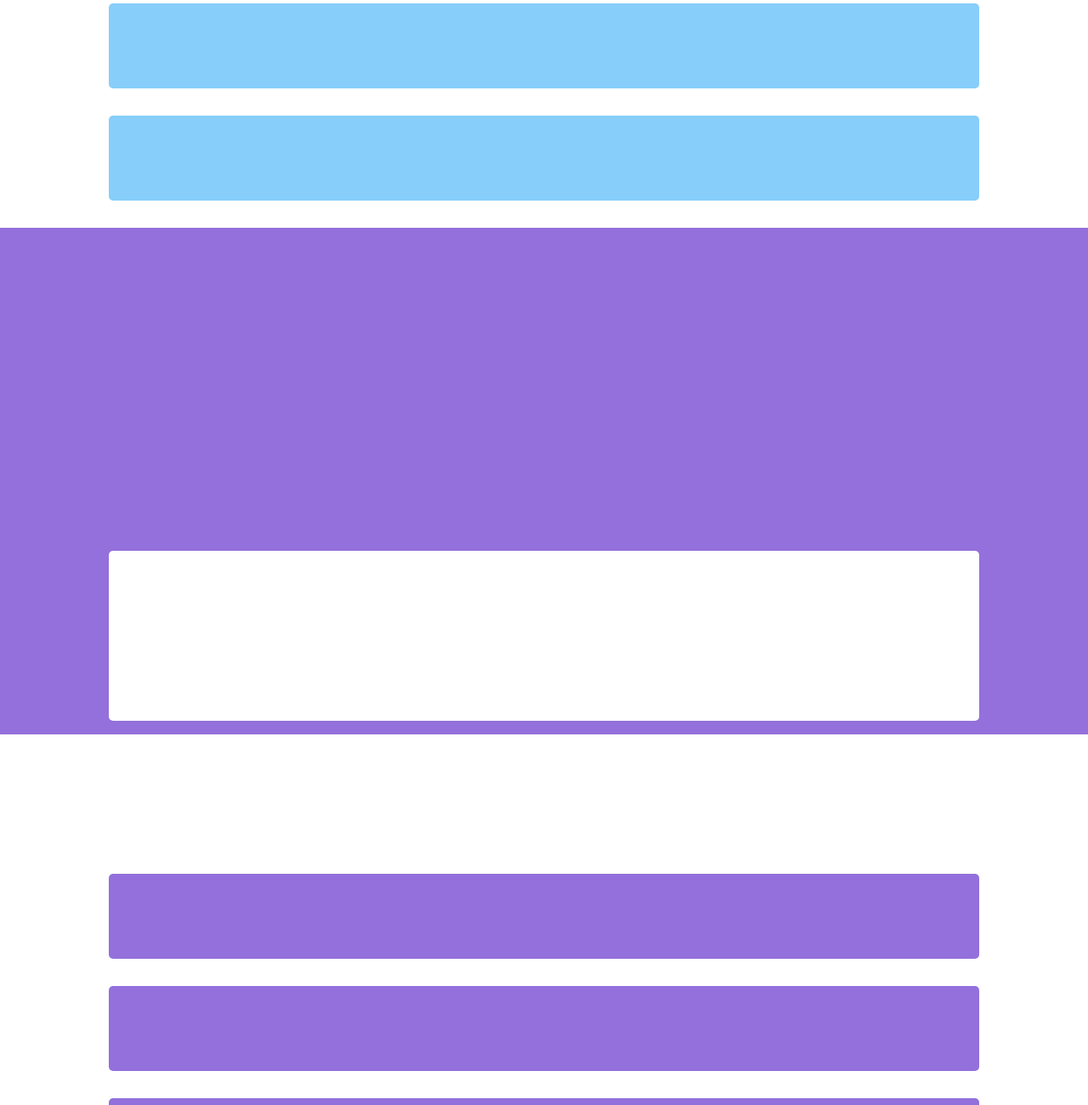
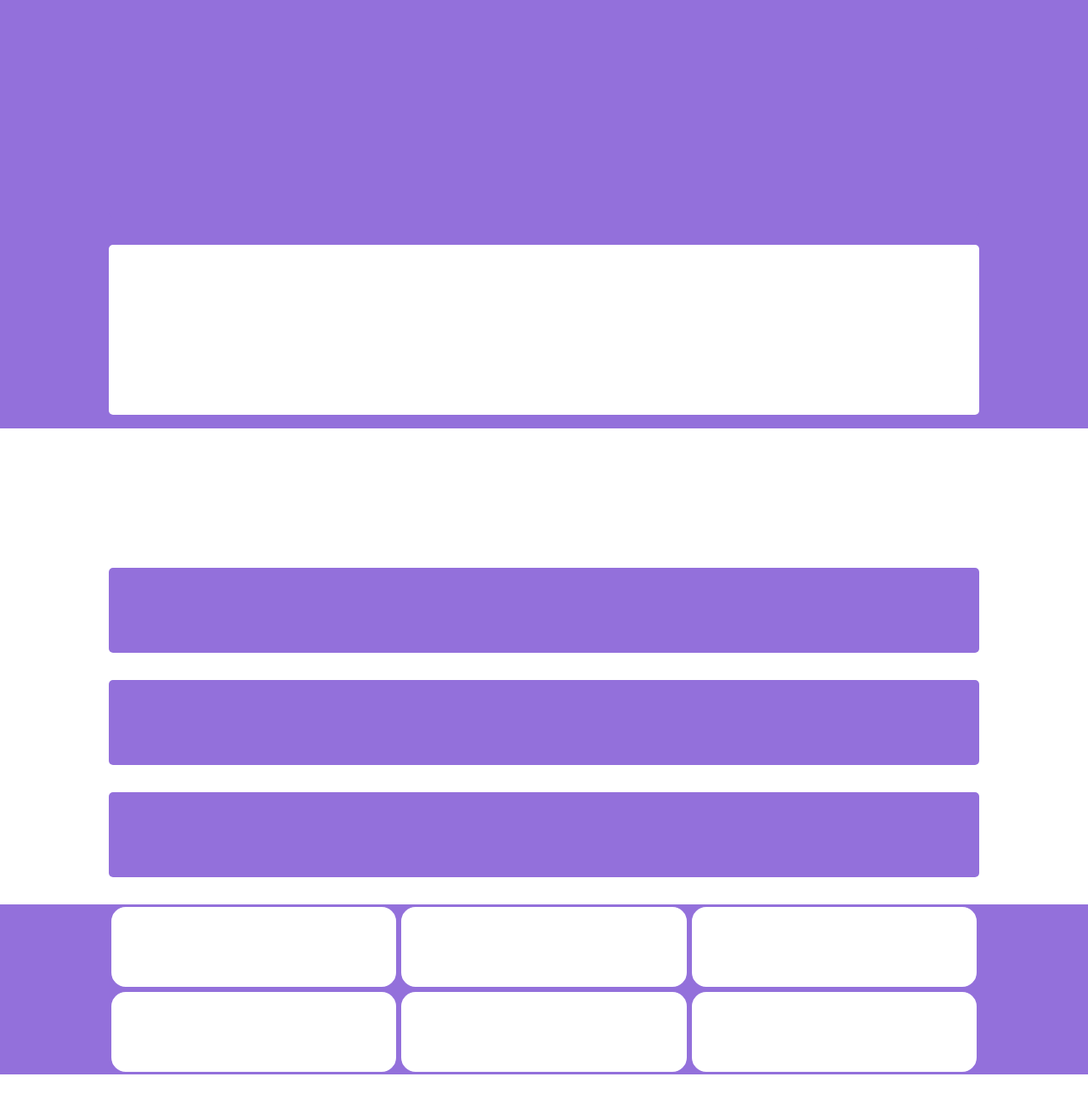
Before and after one commit to AndVig/htmlcss-responsive-layout, a plain HTML site: page index.html in a window 1280 px wide. Shown: the part 600-1900 px from the top of the page at 85% size. Drawn offline with Linux system fonts and the light colour scheme.

Commit message:
set some responsiveness rules for tablets and desktops

```diff
--- a/css/style.css
+++ b/css/style.css
@@ -5,9 +5,7 @@
 }
 header{
     background-color: dodgerblue;
-    padding: 1rem;
-
-
+    padding: 1rem;-1
 }
 footer{
     background-color: dimgray;
@@ -56,6 +54,32 @@ footer .container .col-small{
     margin-bottom: 1rem;
 
 }
+.col-small-1{
+    width: 100%;
+    height: 100px;
+    border-radius: 20px;
+    border-color: white;
+    border-style: solid;
+
+}
+.col-big-1{
+    width: 100%;
+    height: 200px;
+    border-radius: 5px;
+    border-radius: 20px;
+    border-color: white;
+    border-style: solid;
+
+}
+.col-small-4{
+    width: 100%;
+    height: 100px;
+    border-radius: 20px;
+    border-color: mediumpurple;
+    border-style: solid;
+
+}
+
 .header-container{
     width: 100%;
     margin: 0 auto;
@@ -93,3 +117,43 @@ footer .container .col-small{
 .white{
     color: white;
 }
+@media screen and (min-width: 780px){
+    .header-container{
+        width: 80%;
+    }
+    .col-small-1{
+        width: calc(100% / 3);
+        height: 200px;
+        border-radius: 20px;
+        border-color: white;
+        border-style: solid;
+    }
+    .col-big-1{
+        width: calc(100% *2 / 3);
+        height: 200px;
+        border-radius: 20px;
+        border-color: white;
+        border-style: solid;
+    }
+    .col-small-4{
+        width: 50%;
+        height: 100px;
+        border-radius: 20px;
+        border-color: mediumpurple;
+        border-style: solid;
+
+    }
+}
+@media screen and (min-width: 1200px){
+    .header-container{
+        width: 80%;
+    }
+    .col-small-4{
+        width: calc(100% / 3);
+        height: 100px;
+        border-radius: 20px;
+        border-color: mediumpurple;
+        border-style: solid;
+
+    }
+}
--- a/index.html
+++ b/index.html
@@ -19,17 +19,17 @@
     </header>
     <!--Body-->
     <body>
-    <!--Blue squares-->
+    <!--Area 1-->
     <div class="container">
         <div class="row wrap">
-            <div class="col-big l-blue-bg"></div>
-            <div class="col-small l-blue-bg"></div>
-            <div class="col-small l-blue-bg"></div>
-            <div class="col-small l-blue-bg"></div>
-            <div class="col-small l-blue-bg"></div>
+            <div class="col-big-1 l-blue-bg"></div>
+            <div class="col-small-1 l-blue-bg"></div>
+            <div class="col-small-1 l-blue-bg"></div>
+            <div class="col-small-1 l-blue-bg"></div>
+            <div class="col-small-1 l-blue-bg"></div>
         </div>
     </div>
-    <!--Purple area-->
+    <!--Area 2-->
     <div class="purple-bg">
         <div class="container">
             <div class="row wrap">
@@ -40,7 +40,7 @@
         </div>
     </div>
 
-    <!--Purple squares-->
+    <!--Area 3-->
     <div class="container">
         <div class="row wrap">
             <div class="col-small white-bg"></div>
@@ -50,22 +50,22 @@
 
         </div>
     </div>
-    <!--White squares-->
+    <!--Area 4-->
     <div class="purple-bg">
         <div class="container">
             <div class="row wrap">
-                <div class="col-small white-bg"></div>
-                <div class="col-small white-bg"></div>
-                <div class="col-small white-bg"></div>
-                <div class="col-small white-bg"></div>
-                <div class="col-small white-bg"></div>
-                <div class="col-small white-bg"></div>
+                <div class="col-small-4 white-bg"></div>
+                <div class="col-small-4 white-bg"></div>
+                <div class="col-small-4 white-bg"></div>
+                <div class="col-small-4 white-bg"></div>
+                <div class="col-small-4 white-bg"></div>
+                <div class="col-small-4 white-bg"></div>
             </div>
 
 
         </div>
     </div>
-    <!--white Area-->
+    <!--Area 5-->
     <div class="container">
         <div class="row wrap">
             <div class="col-small white-bg"></div>
@@ -73,7 +73,7 @@
             <div class="col-small white-bg"></div>
         </div>
     </div>
-    <!--Last Area-->
+    <!--Area 6-->
     <div class="purple-bg">
         <div class="container">
             <div class="row wrap">
```
